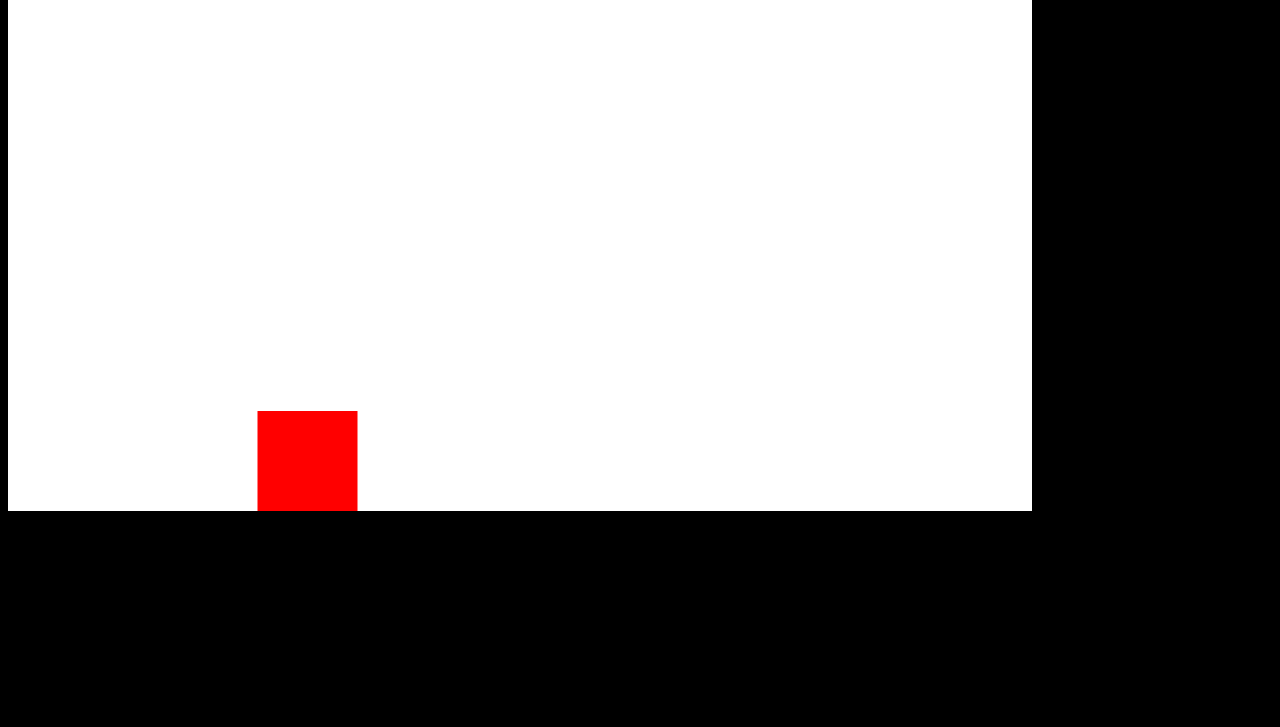
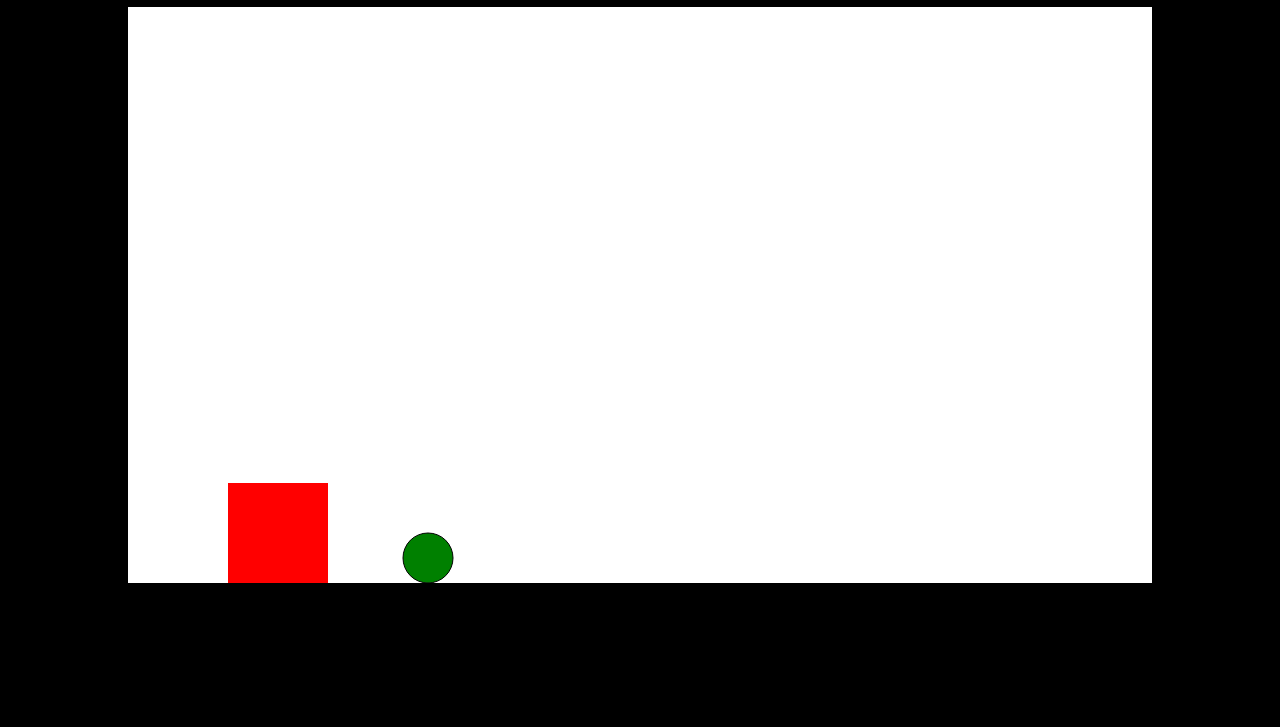
Before and after one commit to Lukox/Mulitplayer-Head-Soccer, a plain HTML site: page index.html in a window 1280 px wide. Shown: the part 73-800 px from the top of the page. Drawn offline with Linux system fonts and the light colour scheme.

Commit message:
Added Ball

```diff
--- a/index.html
+++ b/index.html
@@ -1,9 +1,20 @@
-
+<!DOCTYPE html>
+<html lang="en">
+<head>
+    <meta charset="UTF-8">
+    <meta http-equiv="X-UA-Compatible" content="IE=edge">
+    <meta name="viewport" content="width=device-width, initial-scale=1.0">
+    <title>Multiplayer Head Soccer</title>
+    <h1>Multiplayer Head Soccer</h1>
+    <link rel="stylesheet" href="style.css">
+</head>
+<body>
     <style>
         body{
             background: black;
         }
     </style>
     <canvas></canvas>
-
     <script src="index.js"></script>
+</body>
+</html>
--- a/index.js
+++ b/index.js
@@ -32,11 +32,45 @@ class Player{
     }
 }
 
+class Ball{
+    constructor(position){
+        this.position = position;
+        this.vel = {
+            x: 0,
+            y: 1,
+        }
+        this.height = 25;
+    }
+
+    draw() {
+        c.beginPath();
+        c.arc(this.position.x, this.position.y, 25, 0, 2 * Math.PI);
+        c.fillStyle = "green";
+        c.fill();
+        c.stroke();
+      }
+
+    update(){
+        this.draw();
+        this.position.x += this.vel.x;
+        this.position.y += this.vel.y;
+        if(this.position.y +this.height+ this.vel.y< canvas.height)
+            this.vel.y += gravity;
+        else this.vel.y = 0;
+    }
+}
+
 
 const player = new Player({
     x: 100,
     y: 100,
 });
+
+const ball = new Ball({
+    x:300,
+    y: 100,
+});
+
 
 const keys = {
     ArrowRight: {
@@ -52,11 +86,17 @@ function animate(){
     c.fillStyle = 'white';
     c.fillRect(0,0,canvas.width,canvas.height);
     player.update();
-    player.vel.x = 0.5;
-    if(keys.ArrowRight.pressed)
-        player.vel.x = 5;
-    else if (keys.ArrowLeft.pressed)
-        player.vel.x = -5;
+    ball.update();
+    player.vel.x = 0;
+    if(keys.ArrowRight.pressed){
+        if(player.position.x >= -player.height && player.position.x <= canvas.width - player.height){
+            player.vel.x = 5;
+        }
+    } else if (keys.ArrowLeft.pressed){
+        if(player.position.x >= 0 && player.position.x <= canvas.width){
+            player.vel.x = -5;
+        }
+    }
 }
 
 animate();
@@ -70,8 +110,10 @@ window.addEventListener('keydown', (event) =>{
         case 'ArrowLeft':
             keys.ArrowLeft.pressed = true;
             break;
-        case ' ':
-            player.vel.y = -15;
+        case 'ArrowUp':
+            if(player.position.y == (canvas.height - player.height)){
+                player.vel.y = -17;
+            }
             break;
     }
 })
--- /dev/null
+++ b/style.css
@@ -0,0 +1,13 @@
+h1 {
+    color: blue;
+    text-align: center;
+}
+
+canvas {
+    padding-left: 0;
+    padding-right: 0;
+    margin-left: auto;
+    margin-right: auto;
+    display: block;
+    width: 1024px;
+}
```
Lines whose indentation alone changed are shown as unchanged.
